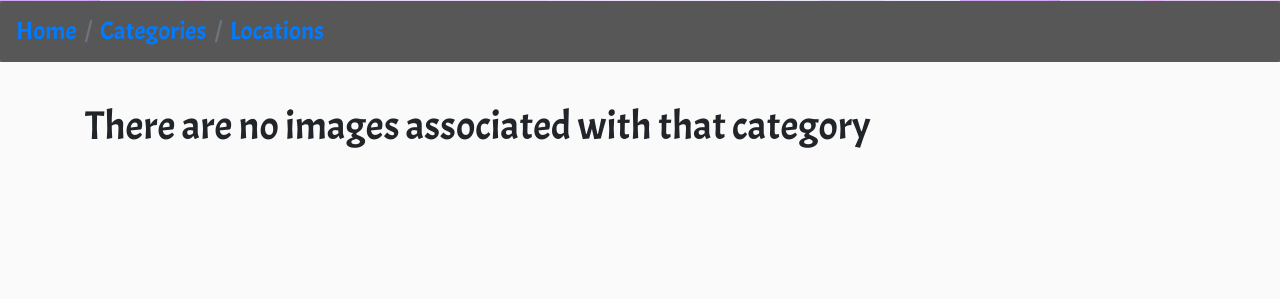
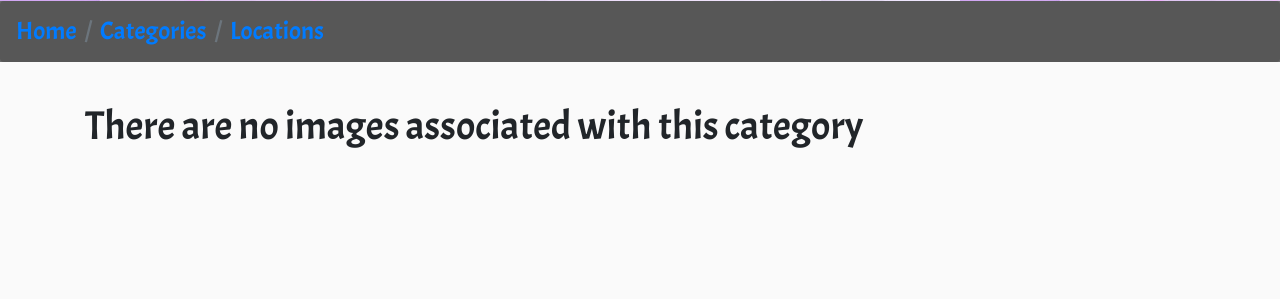
Before and after one commit to Brenda-M/gallery, a Django app: page /category/images/1 in a window 1280 px wide. Shown: the part 198-497 px from the top of the page. Run offline with Django 3.2, Linux system fonts and the light colour scheme; data that the repository does not hold is empty; some libraries are stand-ins or nearby versions.

Commit message:
update reademe.md

```diff
--- a/photos/templates/photos/category_view.html
+++ b/photos/templates/photos/category_view.html
@@ -18,7 +18,7 @@
         {% include 'photos/image_modal.html'%}
         {% endfor %}
       {% else %}
-      <h1>There are no images associated with that category</h1>
+      <h1>There are no images associated with this category</h1>
       {% endif %}
     </div>
   </div>
--- a/photos/templates/photos/location_view.html
+++ b/photos/templates/photos/location_view.html
@@ -18,7 +18,7 @@
         {% include 'photos/image_modal.html'%}
         {% endfor %}
       {% else %}
-      <h1>There are no images associated with that location</h1>
+      <h1>There are no images associated with this location</h1>
       {% endif %}
     </div>
   </div>
```
Also changed, not shown: README.md, photos/templates/photos/home.html (line endings or trailing spaces).
